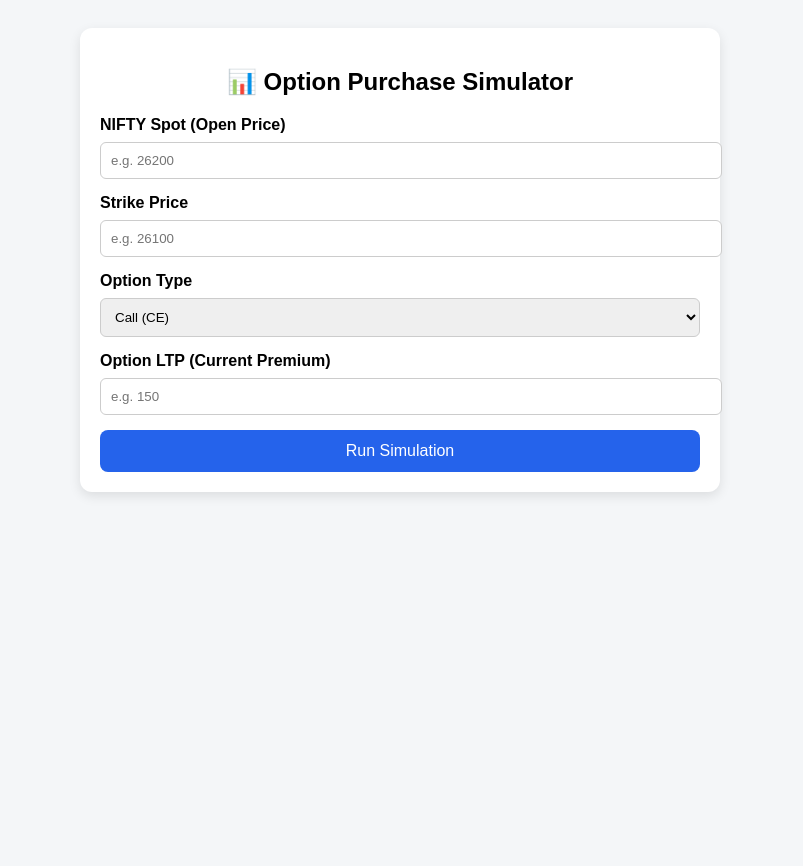
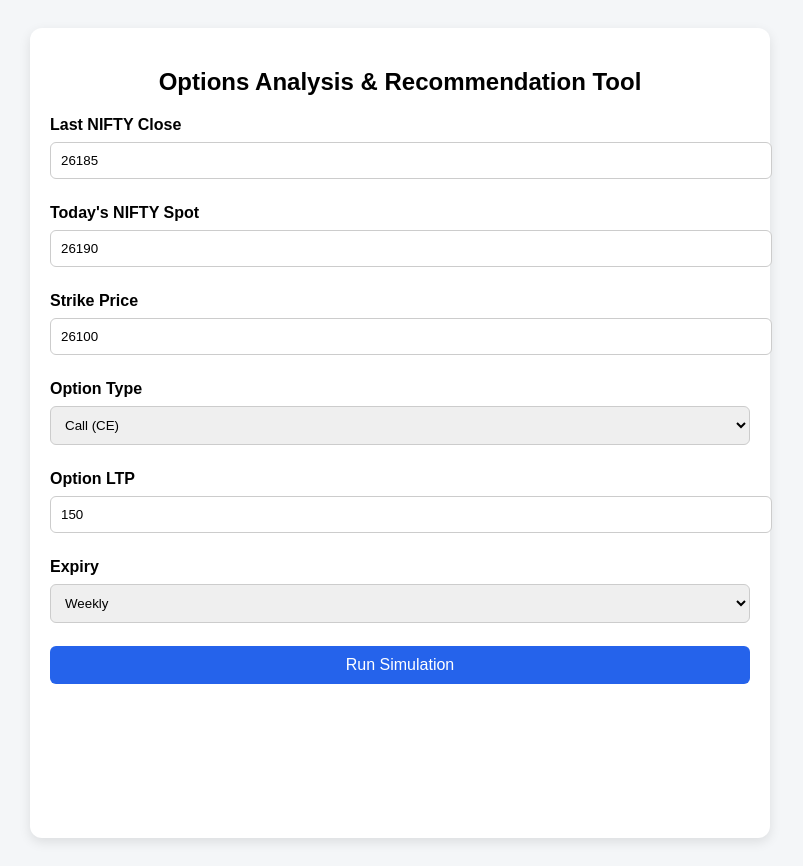
Before and after one commit to Vy0mCode25/option-simulator, a plain HTML site: page index.html in a window 1280 px wide. Shown: the whole page, without its empty margins (240-1043 px from the left). Before the commit the page ends 800 px from the top, so only its background shows below. Drawn offline with nearby package versions, Linux system fonts and the light colour scheme.

Commit message:
Refactor NIFTY Option Simulator to full version

```diff
--- a/index.html
+++ b/index.html
@@ -1,61 +1,35 @@
 <!DOCTYPE html>
 <html lang="en">
 <head>
-  <meta charset="UTF-8" />
-  <title>NIFTY Option Purchase Simulator</title>
+  <meta charset="UTF-8">
+  <title>NIFTY Option Full Simulator</title>
+  <script src="https://cdn.jsdelivr.net/npm/chart.js"></script>
   <style>
-    body {
-      font-family: Arial, sans-serif;
-      background: #f4f6f8;
-      padding: 20px;
-    }
-    .card {
-      max-width: 600px;
-      margin: auto;
-      background: #fff;
-      padding: 20px;
-      border-radius: 12px;
-      box-shadow: 0 4px 12px rgba(0,0,0,0.1);
-    }
-    h2 { text-align: center; }
-    label { font-weight: bold; }
-    input, select {
-      width: 100%;
-      padding: 10px;
-      margin: 8px 0 15px 0;
-      border-radius: 6px;
-      border: 1px solid #ccc;
-    }
-    button {
-      width: 100%;
-      padding: 12px;
-      background: #2563eb;
-      color: white;
-      border: none;
-      border-radius: 8px;
-      font-size: 16px;
-      cursor: pointer;
-    }
-    button:hover { background: #1e40af; }
-    .result {
-      margin-top: 20px;
-      padding: 15px;
-      background: #f1f5f9;
-      border-radius: 8px;
-    }
-    .green { color: green; font-weight: bold; }
-    .red { color: red; font-weight: bold; }
+    body { font-family: Arial, sans-serif; background:#f4f6f8; padding:20px; }
+    .card { max-width:700px; margin:auto; background:#fff; padding:20px; border-radius:12px; box-shadow:0 4px 12px rgba(0,0,0,0.1); }
+    h2 { text-align:center; }
+    label { font-weight:bold; margin-top:10px; display:block; }
+    input, select, button { width:100%; padding:10px; margin:8px 0 15px 0; border-radius:6px; border:1px solid #ccc; }
+    button { background:#2563eb; color:white; border:none; font-size:16px; cursor:pointer; }
+    button:hover { background:#1e40af; }
+    .result { margin-top:20px; padding:15px; background:#f1f5f9; border-radius:8px; }
+    .green { color:green; font-weight:bold; }
+    .red { color:red; font-weight:bold; }
+    canvas { margin-top:15px; }
   </style>
 </head>
 <body>
   <div class="card">
-    <h2>📊 Option Purchase Simulator</h2>
+    <h2>Options Analysis & Recommendation Tool</h2>
 
-    <label>NIFTY Spot (Open Price)</label>
-    <input type="number" id="spot" placeholder="e.g. 26200" />
+    <label>Last NIFTY Close</label>
+    <input type="number" id="lastClose" placeholder="e.g. 26185" value="26185">
+
+    <label>Today's NIFTY Spot</label>
+    <input type="number" id="spot" placeholder="e.g. 26190" value="26190">
 
     <label>Strike Price</label>
-    <input type="number" id="strike" placeholder="e.g. 26100" />
+    <input type="number" id="strike" placeholder="e.g. 26100" value="26100">
 
     <label>Option Type</label>
     <select id="type">
@@ -63,56 +37,91 @@
       <option value="PE">Put (PE)</option>
     </select>
 
-    <label>Option LTP (Current Premium)</label>
-    <input type="number" id="ltp" placeholder="e.g. 150" />
+    <label>Option LTP</label>
+    <input type="number" id="ltp" placeholder="e.g. 150" value="150">
 
-    <button onclick="analyze()">Run Simulation</button>
+    <label>Expiry</label>
+    <select id="expiry">
+      <option value="Weekly">Weekly</option>
+      <option value="Monthly">Monthly</option>
+    </select>
+
+    <button onclick="runAnalysis()">Run Simulation</button>
 
     <div class="result" id="result" style="display:none"></div>
+
+    <canvas id="rangeChart" width="600" height="100"></canvas>
   </div>
 
   <script>
-    function analyze() {
+    function runAnalysis(){
+      const lastClose = parseFloat(document.getElementById('lastClose').value);
       const spot = parseFloat(document.getElementById('spot').value);
       const strike = parseFloat(document.getElementById('strike').value);
       const ltp = parseFloat(document.getElementById('ltp').value);
       const type = document.getElementById('type').value;
+      const expiry = document.getElementById('expiry').value;
 
-      if (isNaN(spot) || isNaN(strike) || isNaN(ltp)) {
-        alert('Please fill all fields');
-        return;
-      }
+      if(isNaN(lastClose)||isNaN(spot)||isNaN(strike)||isNaN(ltp)){ alert('Fill all fields'); return; }
 
-      let intrinsic = 0;
-      if (type === 'CE') intrinsic = Math.max(spot - strike, 0);
-      else intrinsic = Math.max(strike - spot, 0);
+      // Trend calculation
+      let trend = (spot - lastClose) > 0 ? 'Bullish (Uptrend)' : 'Bearish (Downtrend)';
+      let expectedHigh = spot + 120;
+      let expectedLow = spot - 120;
 
-      let timeValue = ltp - intrinsic;
-      if (timeValue < 0) timeValue = 0;
+      // Option calculations
+      let intrinsic = type==='CE' ? Math.max(spot-strike,0) : Math.max(strike-spot,0);
+      let timeValue = Math.max(ltp-intrinsic,0);
+      let delta = type==='CE' ? 0.6+intrinsic/100 : -0.6-intrinsic/100;
+      let theta = -8 * (expiry==='Weekly'?1:2);
+      let ivNote = timeValue>40?'High':'Moderate';
 
-      const idealBuyLow = Math.max(ltp - 20, intrinsic + 5);
-      const idealBuyHigh = Math.max(ltp - 5, intrinsic + 10);
+      let buyLow = Math.max(ltp-20, intrinsic+5);
+      let buyHigh = Math.max(ltp-5, intrinsic+10);
+      let holdTarget = ltp + Math.round(timeValue*0.6);
+      let stopLoss = Math.round(ltp*0.75);
 
-      const holdTarget = ltp + Math.round(timeValue * 0.6);
-      const stopLoss = Math.round(ltp * 0.75);
+      let bias = timeValue<40?'<span class="green">ITM / Low IV – Safer Buy</span>':'<span class="red">High Time Value – Risky for Buying</span>';
 
-      let bias = '';
-      if (timeValue < 40) bias = '<span class="green">ITM / Low IV – Safer Buy</span>';
-      else bias = '<span class="red">High Time Value – Risky for Buying</span>';
+      // Display result
+      document.getElementById('result').style.display='block';
+      document.getElementById('result').innerHTML=`
+        <h3>Market Overview</h3>
+        <p>Last Close: ${lastClose}</p>
+        <p>Trend: ${trend}</p>
+        <p>Expected Range Today: ${expectedLow} - ${expectedHigh}</p>
+        <hr>
+        <h3>Option Analysis</h3>
+        <p>Intrinsic Value: ${intrinsic}</p>
+        <p>Time Value: ${timeValue} (${ivNote})</p>
+        <p>Delta (Est.): ${delta.toFixed(2)}</p>
+        <p>Theta: ${theta}/day</p>
+        <p>Market Bias: ${bias}</p>
+        <hr>
+        <h3>Summary & Recommendation</h3>
+        <p>Ideal Buy Zone: ${buyLow} - ${buyHigh}</p>
+        <p>Hold Target: ${holdTarget}</p>
+        <p>Stop Loss: ${stopLoss}</p>
+      `;
 
-      document.getElementById('result').style.display = 'block';
-      document.getElementById('result').innerHTML = `
-        <h3>📈 Simulation Result</h3>
-        <p><b>Intrinsic Value:</b> ${intrinsic}</p>
-        <p><b>Time Value:</b> ${timeValue}</p>
-        <p><b>Market Bias:</b> ${bias}</p>
-        <hr />
-        <p><b>✅ Ideal Buy Zone:</b> ${idealBuyLow} – ${idealBuyHigh}</p>
-        <p><b>🎯 Hold Target:</b> ${holdTarget}</p>
-        <p><b>🛑 Stop Loss:</b> ${stopLoss}</p>
-        <hr />
-        <p><i>Educational simulation only. Not financial advice.</i></p>
-      `;
+      // Chart
+      const ctx = document.getElementById('rangeChart').getContext('2d');
+      if(window.myChart) window.myChart.destroy();
+      window.myChart = new Chart(ctx, {
+        type: 'bar',
+        data: {
+          labels:['Expected Low','Spot','Expected High'],
+          datasets:[{
+            label:'NIFTY Range',
+            data:[expectedLow, spot, expectedHigh],
+            backgroundColor:['#60a5fa','#2563eb','#22c55e']
+          }]
+        },
+        options:{
+          scales:{y:{beginAtZero:false}},
+          plugins:{legend:{display:false}}
+        }
+      });
     }
   </script>
 </body>
```
